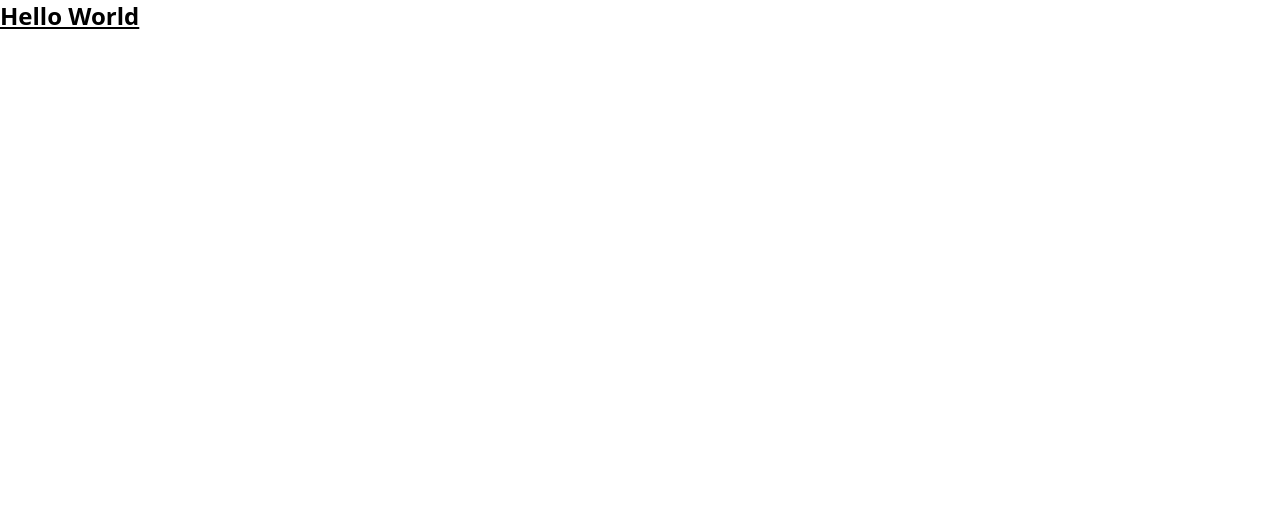
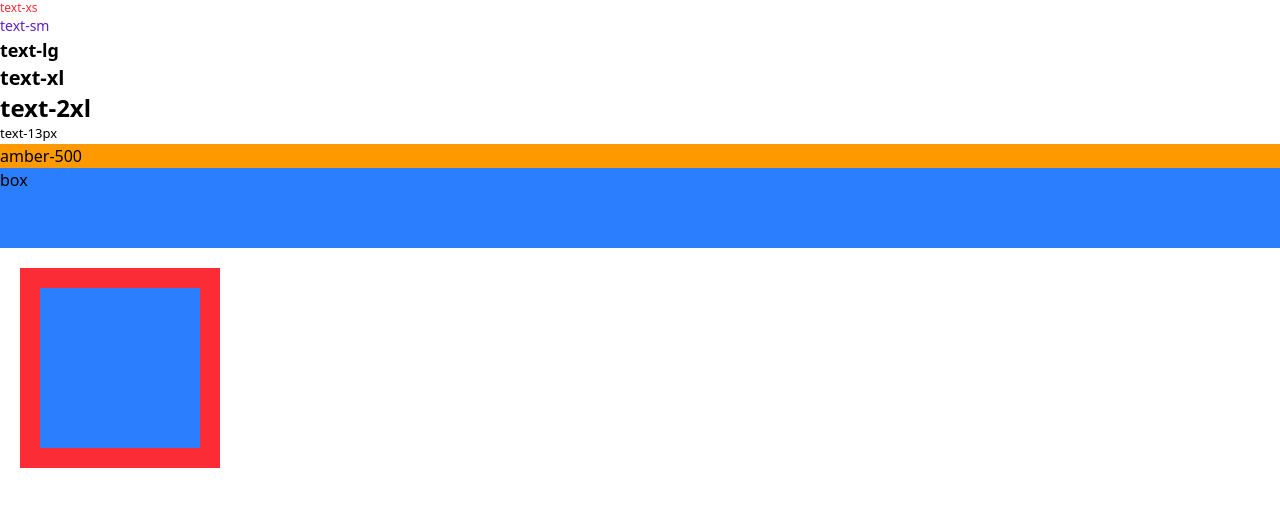
Before and after one commit to JuMoth/onebite-exam, a React (Vite) app: page / in a window 1280 px wide. Shown: the top 506 px of the page. Built offline with nearby package versions, Linux system fonts and the light colour scheme.

Commit message:
feat: Tailwind class

```diff
--- a/src/App.tsx
+++ b/src/App.tsx
@@ -1,7 +1,29 @@
 import "./App.css";
 
 function App() {
-  return <div className="text-2xl font-bold underline">Hello World</div>;
+  return (
+    <div>
+      {/* 1. 타이포그래프 */}
+      <div className="text-xs text-red-500">text-xs</div>
+      <div className="text-sm text-[rgb(100,30,200)]">text-sm</div>
+      <div className="text-lg font-bold">text-lg</div>
+      <div className="text-xl font-extrabold">text-xl</div>
+      <div className="text-2xl font-black">text-2xl</div>
+      <div className="text-[13px]">text-13px</div>
+
+      {/* 2. 백그라운드컬러 */}
+      <div className="bg-amber-500">amber-500</div>
+
+      {/* 3. 사이즈 */}
+      {/* spacing(4px) * 숫자 */}
+      <div className="h-20 w-full bg-blue-500">box</div>
+
+      {/* 4. 여백 */}
+      <div className="mx-5 my-5 h-50 w-50 bg-red-500 px-5 py-5">
+        <div className="h-full w-full bg-blue-500"></div>
+      </div>
+    </div>
+  );
 }
 
 export default App;
```
